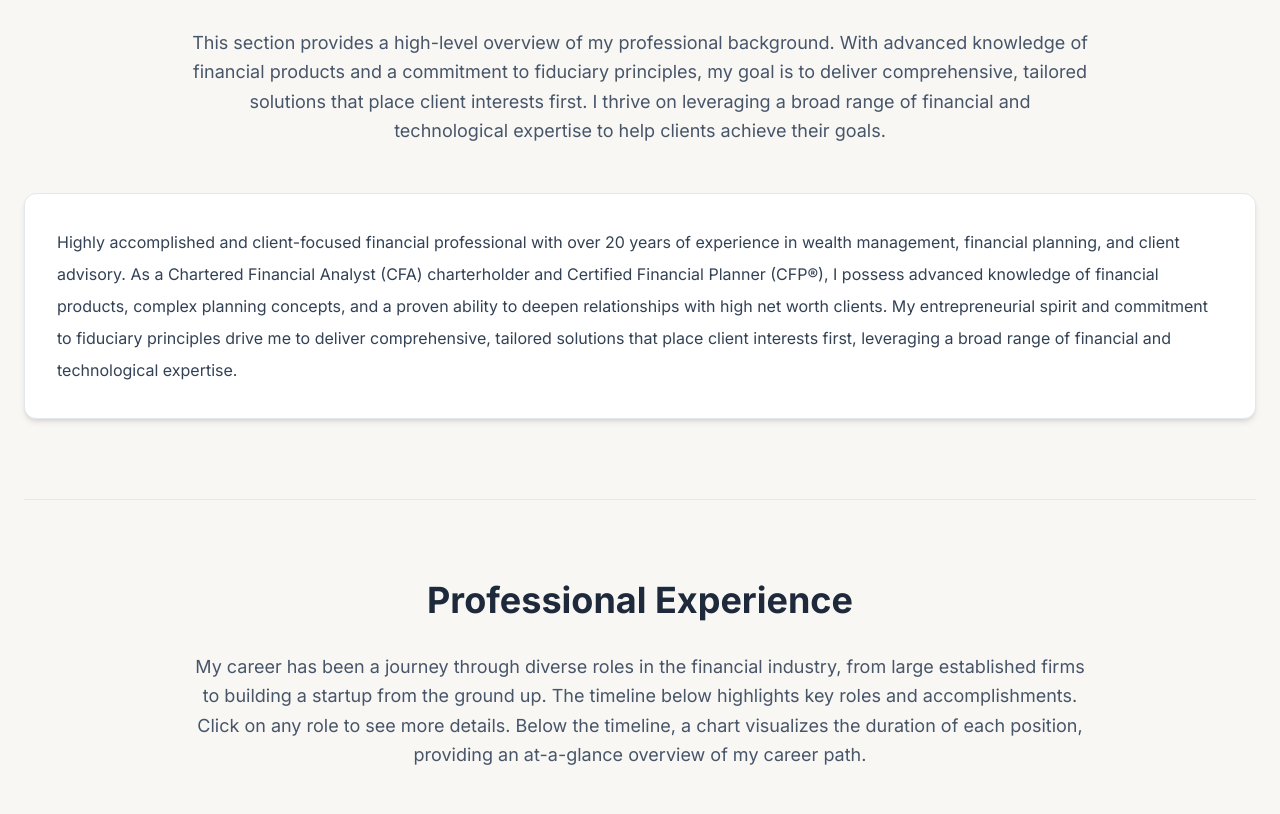
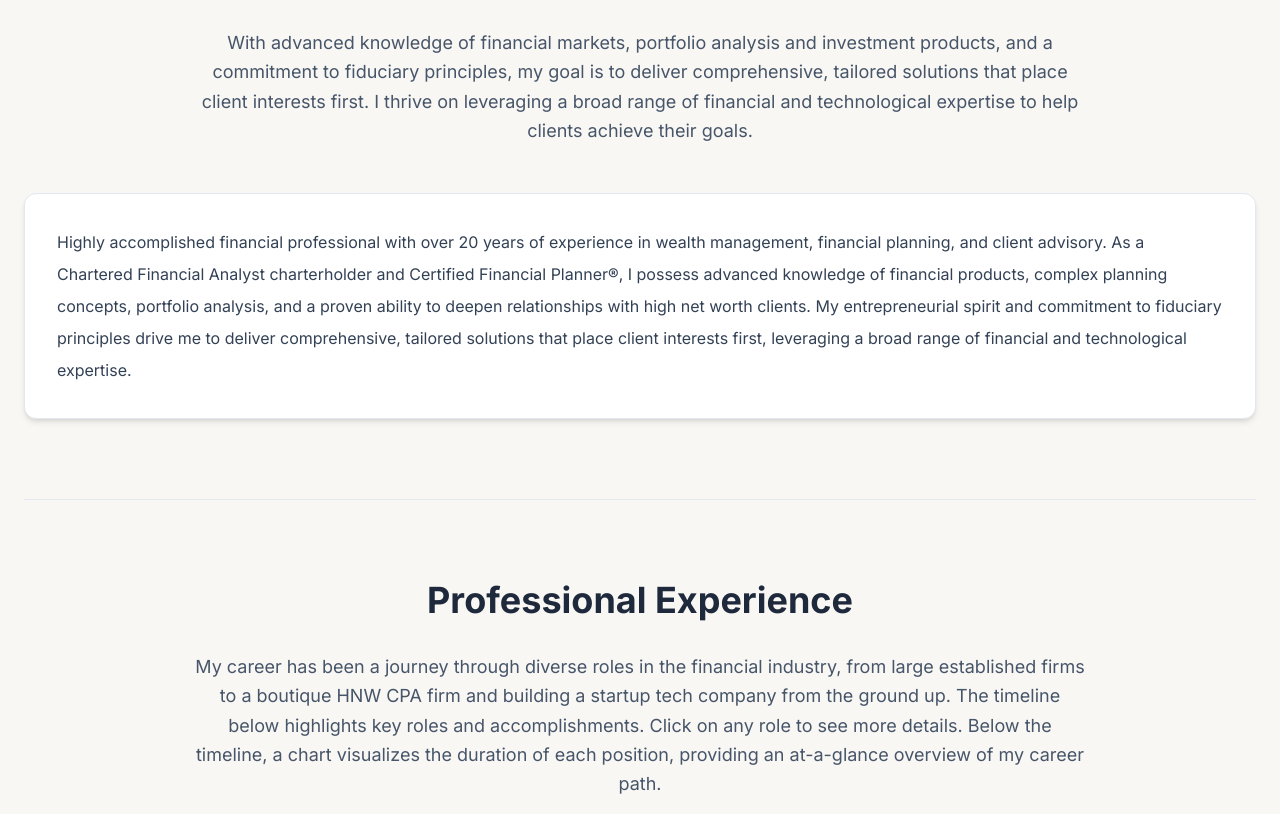
Before and after one commit to dvanosdol88/interactive_resume, a plain HTML site: page index.html in a window 1280 px wide. Shown: the part 669-1483 px from the top of the page. Drawn offline with nearby package versions, Linux system fonts and the light colour scheme.

Commit message:
Update index.html

```diff
--- a/index.html
+++ b/index.html
@@ -87,17 +87,17 @@
         <section id="summary" class="py-20 border-t border-slate-200">
             <h2 class="text-4xl font-bold text-center text-slate-800">Professional Summary</h2>
             <div class="mt-8 max-w-4xl mx-auto text-center text-slate-600 text-lg leading-relaxed">
-                <p>This section provides a high-level overview of my professional background. With advanced knowledge of financial products and a commitment to fiduciary principles, my goal is to deliver comprehensive, tailored solutions that place client interests first. I thrive on leveraging a broad range of financial and technological expertise to help clients achieve their goals.</p>
+                <p>With advanced knowledge of financial markets, portfolio analysis and investment products, and a commitment to fiduciary principles, my goal is to deliver comprehensive, tailored solutions that place client interests first. I thrive on leveraging a broad range of financial and technological expertise to help clients achieve their goals.</p>
             </div>
              <div class="mt-12 bg-white p-8 rounded-xl shadow-md border border-slate-200">
-                <p class="text-slate-700 leading-loose">Highly accomplished and client-focused financial professional with over 20 years of experience in wealth management, financial planning, and client advisory. As a Chartered Financial Analyst (CFA) charterholder and Certified Financial Planner (CFP®), I possess advanced knowledge of financial products, complex planning concepts, and a proven ability to deepen relationships with high net worth clients. My entrepreneurial spirit and commitment to fiduciary principles drive me to deliver comprehensive, tailored solutions that place client interests first, leveraging a broad range of financial and technological expertise.</p>
+                <p class="text-slate-700 leading-loose">Highly accomplished financial professional with over 20 years of experience in wealth management, financial planning, and client advisory. As a Chartered Financial Analyst charterholder and Certified Financial Planner®, I possess advanced knowledge of financial products, complex planning concepts, portfolio analysis, and a proven ability to deepen relationships with high net worth clients. My entrepreneurial spirit and commitment to fiduciary principles drive me to deliver comprehensive, tailored solutions that place client interests first, leveraging a broad range of financial and technological expertise.</p>
             </div>
         </section>
 
         <section id="experience" class="py-20 border-t border-slate-200">
             <h2 class="text-4xl font-bold text-center text-slate-800">Professional Experience</h2>
              <div class="mt-8 max-w-4xl mx-auto text-center text-slate-600 text-lg leading-relaxed">
-                <p>My career has been a journey through diverse roles in the financial industry, from large established firms to building a startup from the ground up. The timeline below highlights key roles and accomplishments. Click on any role to see more details. Below the timeline, a chart visualizes the duration of each position, providing an at-a-glance overview of my career path.</p>
+                <p>My career has been a journey through diverse roles in the financial industry, from large established firms to a boutique HNW CPA firm and building a startup tech company from the ground up. The timeline below highlights key roles and accomplishments. Click on any role to see more details. Below the timeline, a chart visualizes the duration of each position, providing an at-a-glance overview of my career path.</p>
             </div>
             <div id="timeline-container" class="mt-16 max-w-4xl mx-auto">
             </div>
```
